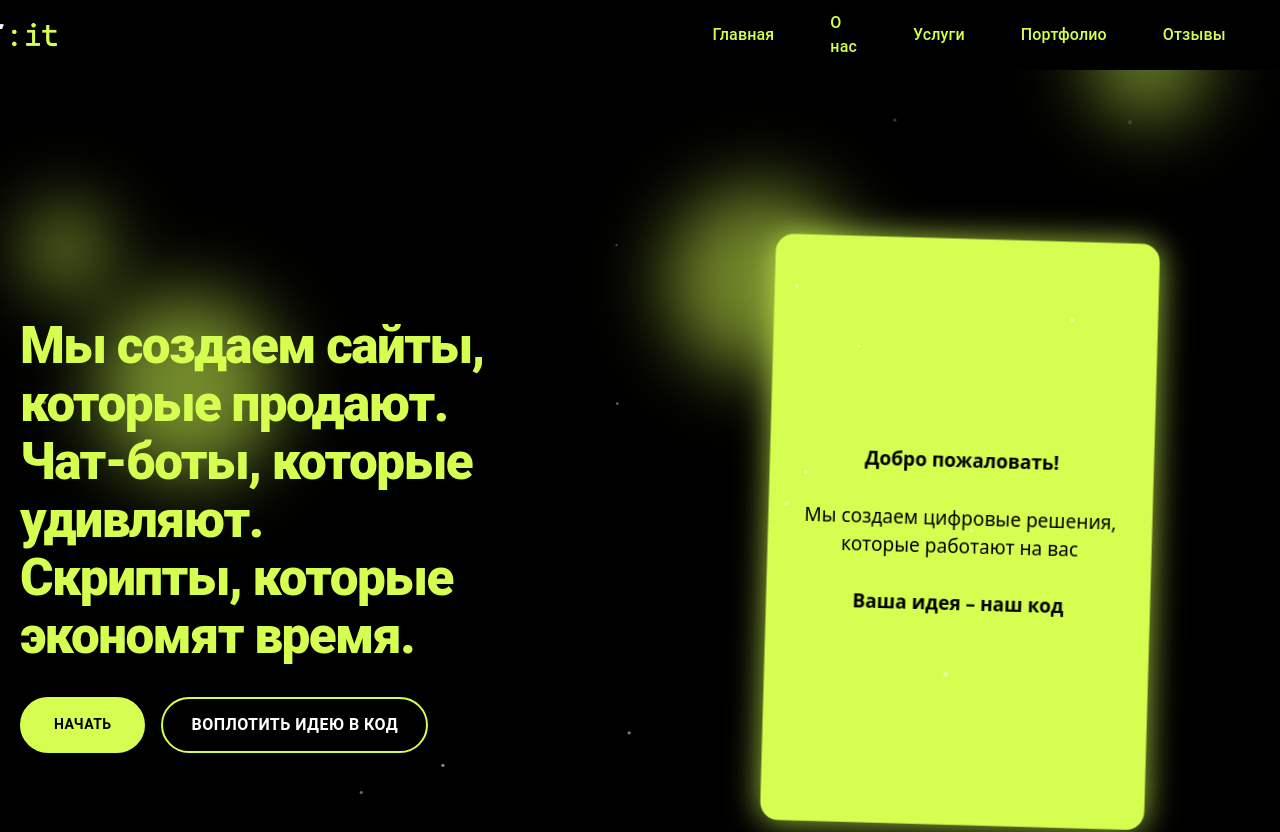
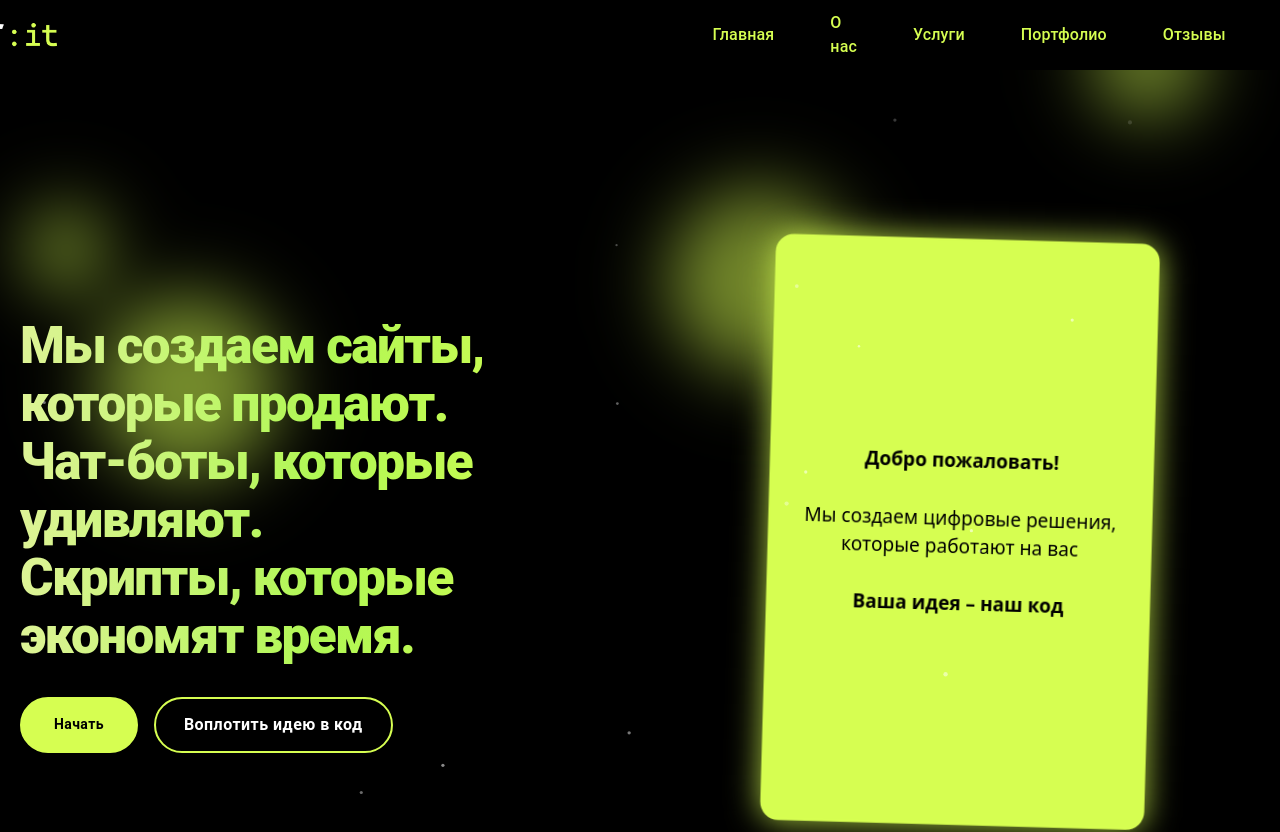
Before and after one commit to FlamingoKi/JGETit-site, a React (Vite) app: page / in a window 1280 px wide. Shown: the top 832 px of the page. Built offline with nearby package versions, Linux system fonts and the light colour scheme.

Commit message:
Закончил первую секцию

```diff
--- a/src/components/sections/Home.css
+++ b/src/components/sections/Home.css
@@ -359,3 +359,19 @@ footer .MuiButton-root:focus-visible {
   box-shadow: 0 6px 18px 0 #D6FE5180 !important;
   transform: scale(1.06);
 }
+
+#home .home-btn,
+#home .home-btn-alt {
+  text-transform: none !important;
+}
+
+.home-gradient-text {
+  background: linear-gradient(90deg, #ddf396 0%, #b0f754 50%, #D6FE51 100%);
+  -webkit-background-clip: text;
+  -webkit-text-fill-color: transparent;
+  background-clip: text;
+  color: transparent;
+  font-weight: 900;
+  /* Можно добавить text-shadow для glow-эффекта */
+  /* text-shadow: 0 2px 12px #00ffd055; */
+}
--- a/src/components/sections/Home.jsx
+++ b/src/components/sections/Home.jsx
@@ -67,13 +67,13 @@ export default function Home() {
       <div className="home-left">
         <Typography
           variant="h1"
-          className="home-title"
+          className="home-title home-gradient-text"
           gutterBottom
           sx={{
             fontSize: { xs: "2.3rem", sm: "3.2rem", md: "4.2rem", lg: "4.8rem" },
             fontWeight: 900,
             lineHeight: 1.13,
-            color: "#D6FE51",
+            // color: "#D6FE51", // можно удалить, если используете градиент
             textAlign: "left",
             mb: 4,
             letterSpacing: "-0.03em",
```
